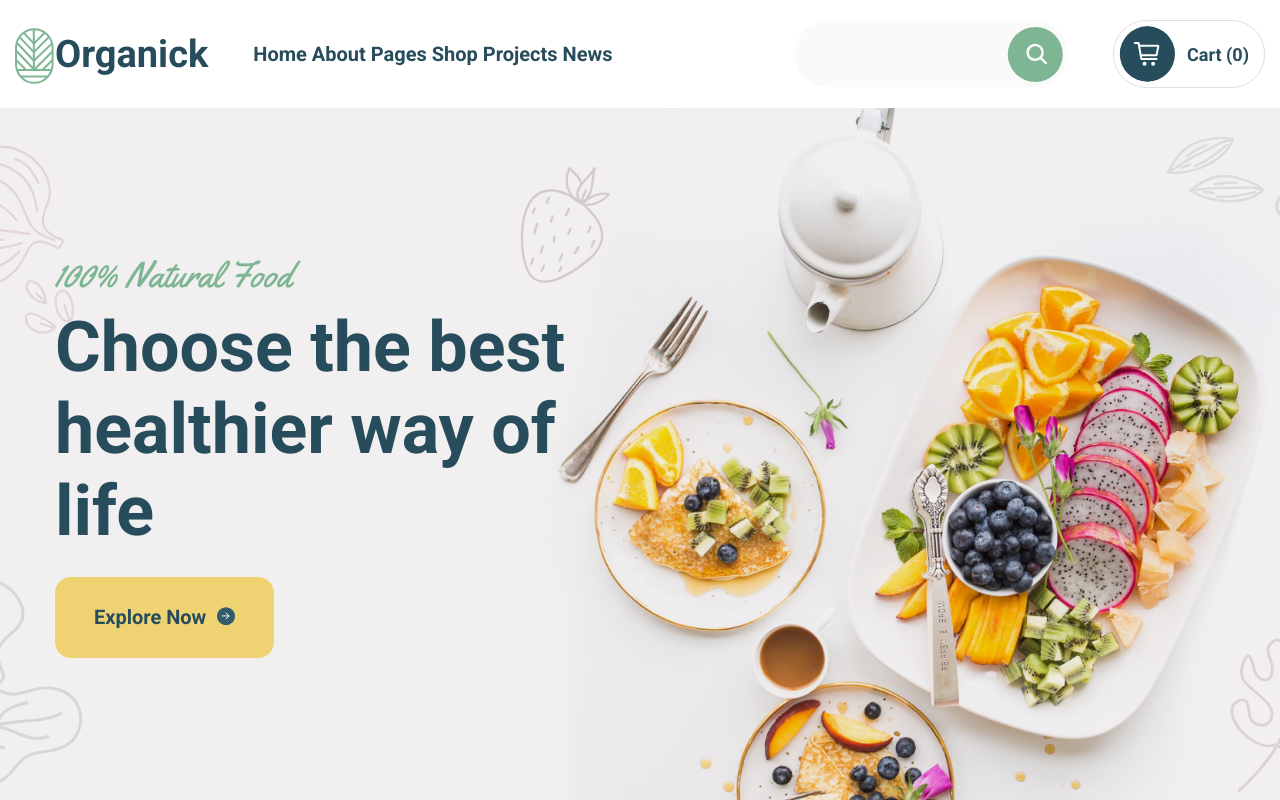
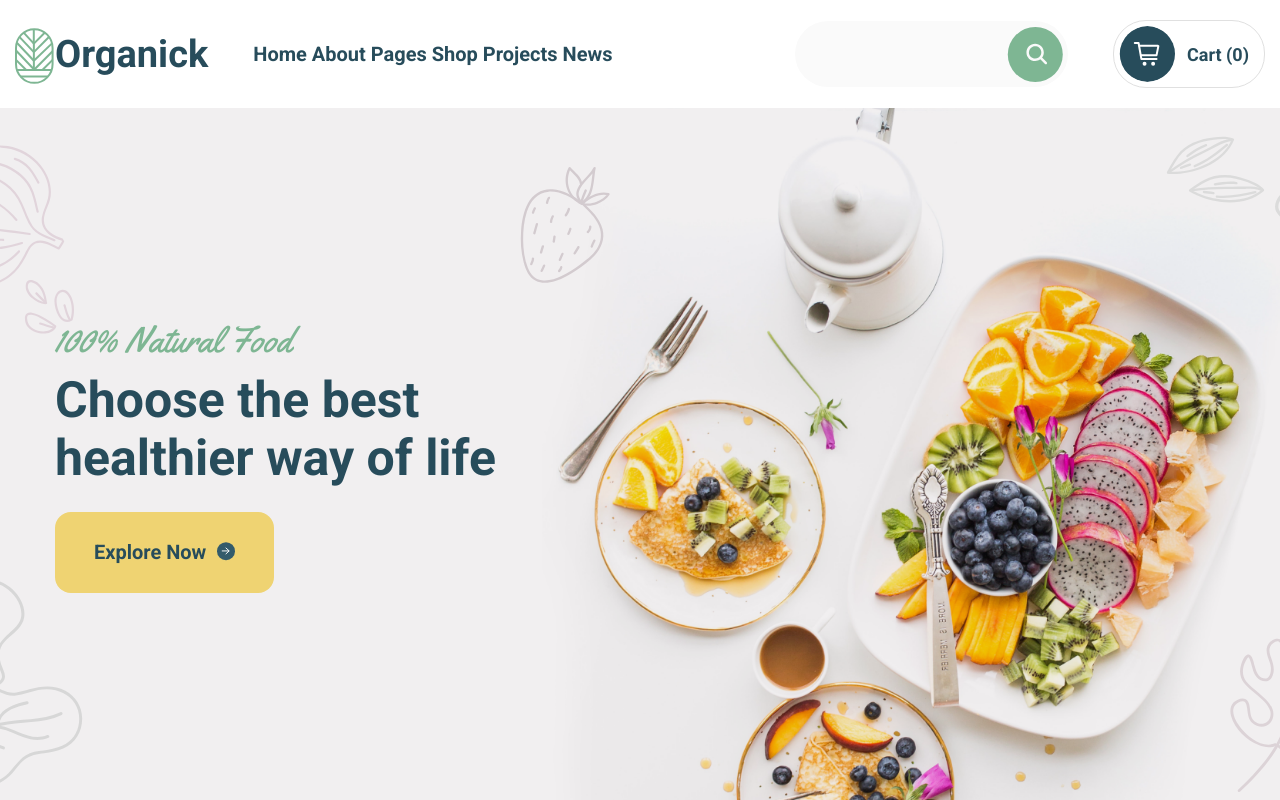
Before and after one commit to AlienNT/agriculture-webflow, a Vue app in the folder client/: page / in a window 1280 px wide. Built offline with nearby package versions, Linux system fonts and the light colour scheme.

Commit message:
fix (style) добавил ширину и размер шрифта компонента заголовка по умолчанию

```diff
--- a/client/src/components/siteComponents/VTitle.vue
+++ b/client/src/components/siteComponents/VTitle.vue
@@ -20,5 +20,7 @@ $color: map-get($colors, greenishBlue);
   font-family: $mainFont;
   font-style: normal;
   line-height: normal;
+  font-size: 50px;
+  font-weight: 800;
 }
 </style>
```
